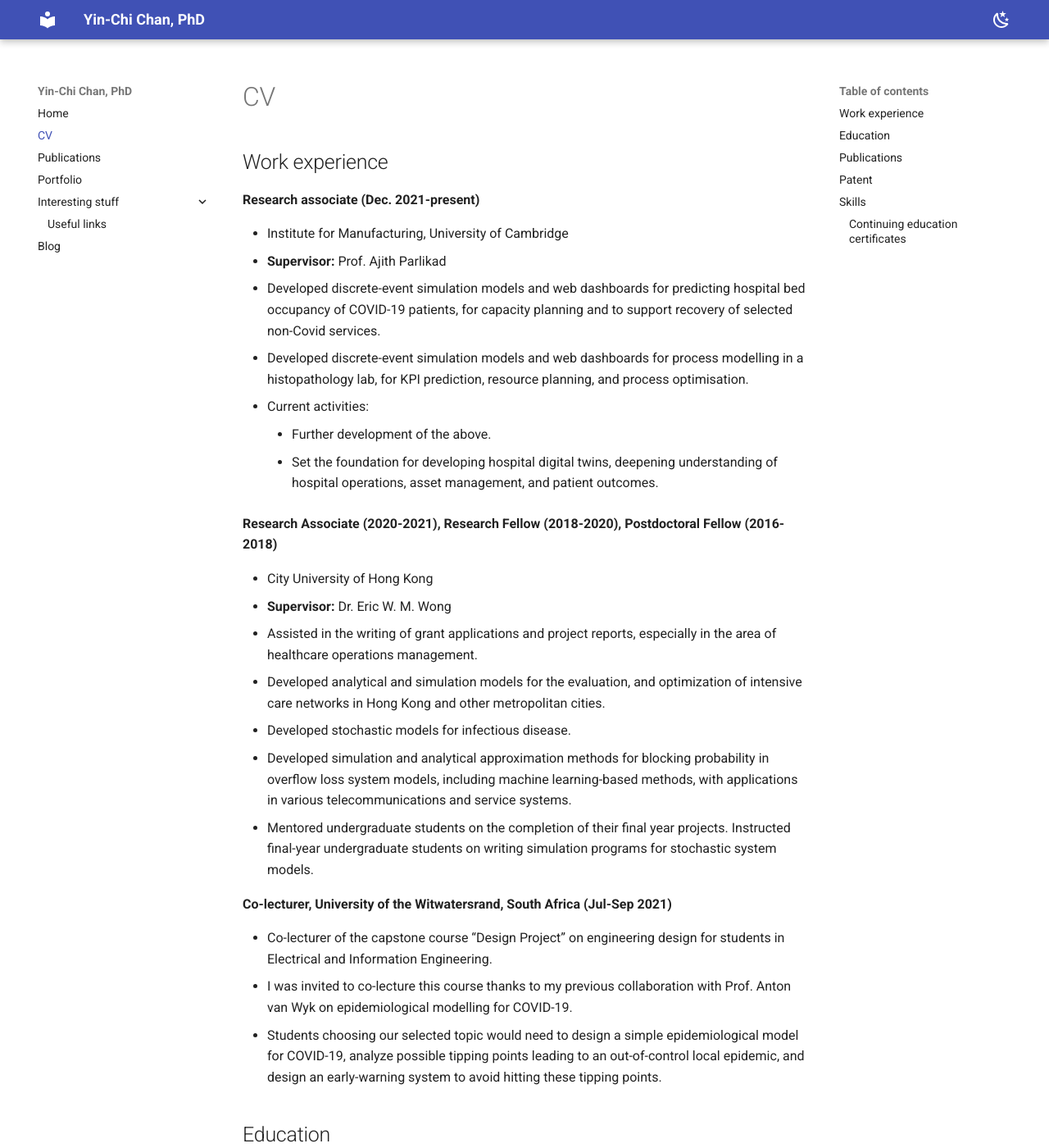
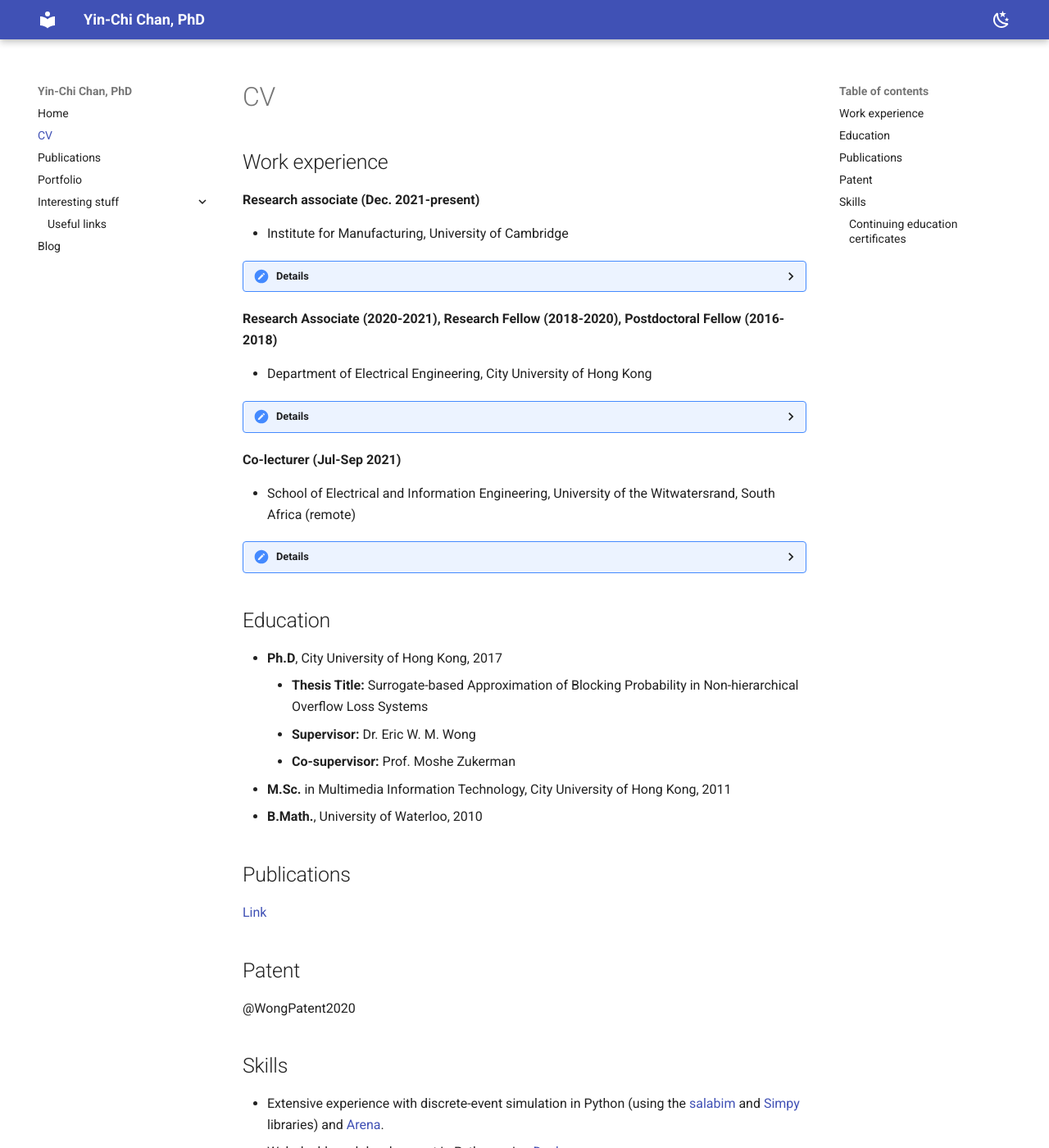
Before and after one commit to yinchi/yinchi.github.io, an MkDocs documentation site: the page built from docs/cv.md, in a window 1280 px wide and 1400 px high. Shown: the whole window at 82% size. Built offline with MkDocs 1.6.1 and Material for MkDocs 9.7.7, drawn with Linux system fonts in a browser that asks for light colours; some of the changed text lies outside the part shown.

Commit message:
Update publications, CV, portfolio
- Add preprint to publications, with PDF
- Add project details to portfolio
- Add collapsible sections to CV
- Add Kubernetes certificate to CV

```diff
--- a/docs/cv.md
+++ b/docs/cv.md
@@ -5,29 +5,39 @@
 **Research associate (Dec. 2021-present)**
 
 - Institute for Manufacturing, University of Cambridge
-- **Supervisor:** Prof. Ajith Parlikad
-- Developed discrete-event simulation models and web dashboards for predicting hospital bed occupancy of COVID-19 patients, for capacity planning and to support recovery of selected non-Covid services.
-- Developed discrete-event simulation models and web dashboards for process modelling in a histopathology lab, for KPI prediction, resource planning, and process optimisation.
-- Current activities:
-    - Further development of the above.
-    - Set the foundation for developing hospital digital twins, deepening understanding of hospital operations, asset management, and patient outcomes.
+
+??? "Details"
+
+    - **Supervisor:** Prof. Ajith Parlikad
+    - Developed discrete-event simulation models and web dashboards for predicting hospital bed occupancy of COVID-19 patients, for capacity planning and to support recovery of selected non-COVID services.
+    - Developed discrete-event simulation models for process modelling in a histopathology lab, for KPI prediction, resource planning, and process optimisation.
+    - Current activities:
+        - Further development of the above.
+        - Set the foundation for developing hospital digital twins, deepening understanding of hospital operations, asset management, and patient outcomes.
 
 **Research Associate (2020-2021), Research Fellow (2018-2020), Postdoctoral Fellow (2016-2018)**
 
-- City University of Hong Kong
-- **Supervisor:** Dr. Eric W. M. Wong
-- Assisted in the writing of grant applications and project reports, especially in the area of healthcare operations management.
-- Developed analytical and simulation models for the evaluation, and optimization of intensive care networks in Hong Kong and other metropolitan cities.
-- Developed stochastic models for infectious disease.
-- Developed simulation and analytical approximation methods for blocking probability in overflow loss system models, including machine learning-based methods, with applications in various telecommunications and service systems.
-- Mentored undergraduate students on the completion of their final year projects.
-Instructed final-year undergraduate students on writing simulation programs for stochastic system models.
+- Department of Electrical Engineering, City University of Hong Kong
 
-**Co-lecturer, University of the Witwatersrand, South Africa (Jul-Sep 2021)**
+??? "Details"
 
-- Co-lecturer of the capstone course “Design Project” on engineering design for students in Electrical and Information Engineering.
-- I was invited to co-lecture this course thanks to my previous collaboration with Prof. Anton van Wyk on epidemiological modelling for COVID-19.
-- Students choosing our selected topic would need to design a simple epidemiological model for COVID-19, analyze possible tipping points leading to an out-of-control local epidemic, and design an early-warning system to avoid hitting these tipping points.
+    - **Supervisor:** Dr. Eric W. M. Wong
+    - Assisted in the writing of grant applications and project reports, especially in the area of healthcare operations management.
+    - Developed analytical and simulation models for the evaluation, and optimization of intensive care networks in Hong Kong and other metropolitan cities.
+    - Developed stochastic models for infectious disease.
+    - Developed simulation and analytical approximation methods for blocking probability in overflow loss system models, including machine learning-based methods, with applications in various telecommunications and service systems.
+    - Mentored undergraduate students on the completion of their final year projects.
+    Instructed final-year undergraduate students on writing simulation programs for stochastic system models.
+
+**Co-lecturer (Jul-Sep 2021)**
+
+- School of Electrical and Information Engineering, University of the Witwatersrand, South Africa (remote)
+
+??? "Details"
+
+    - Co-lecturer of the capstone course “Design Project” on engineering design for students in Electrical and Information Engineering.
+    - I was invited to co-lecture this course thanks to my previous collaboration with Prof. Anton van Wyk on epidemiological modelling for COVID-19.
+    - Students choosing our selected topic would need to design a simple epidemiological model for COVID-19, analyze possible tipping points leading to an out-of-control local epidemic, and design an early-warning system to avoid hitting these tipping points.
 
 ## Education
 - **Ph.D**, City University of Hong Kong, 2017
--- a/mkdocs.yml
+++ b/mkdocs.yml
@@ -52,6 +52,7 @@ markdown_extensions:  # https://squidfunk.github.io/mkdocs-material/setup/extens
   - pymdownx.inlinehilite
   - pymdownx.snippets
   - pymdownx.superfences
+  - pymdownx.details
   - pymdownx.arithmatex:
       generic: true
 extra_css:
```
Also changed, not shown: other parts of docs/cv.md (+18 -0 lines), docs/portfolio.md (+4 -2 lines), docs/publications.md (+7 -0 lines), publications.py (+4 -4 lines), templates/_publications.md (added, +10 -0 lines), 1 other file.
